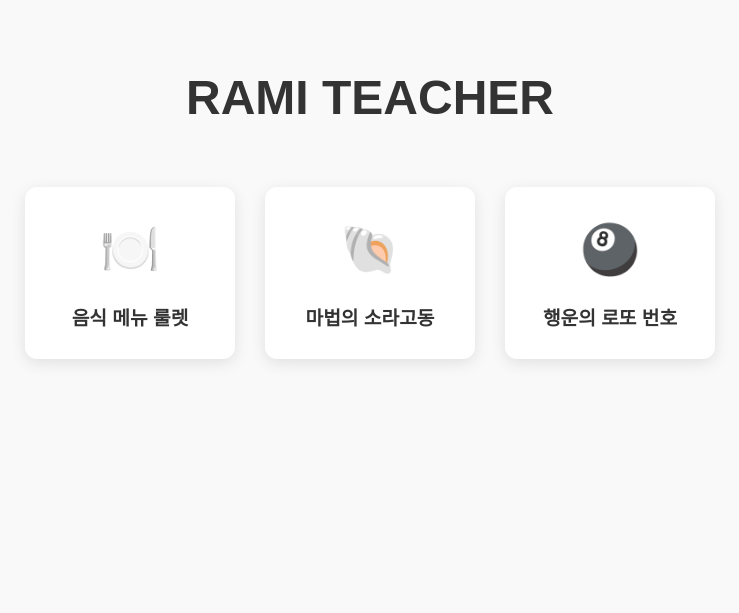
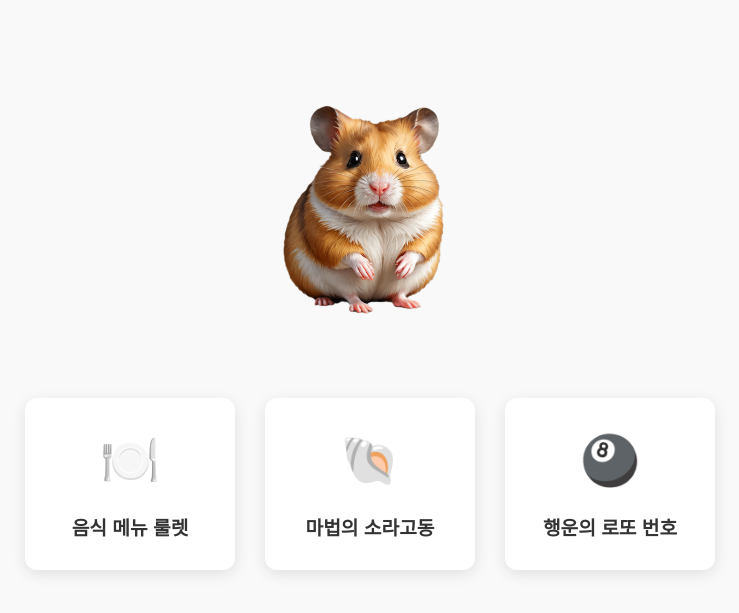
Before and after one commit to ramiteacher/ramiteacher.github.io, a Jekyll site: the page built from index.html, in a window 1280 px wide. Shown: the top 613 px of the page, without its empty margins (270-1009 px from the left). Built offline with Jekyll 4.4.1, drawn with Linux system fonts in a browser that asks for light colours; the list of posts is cut into pages by our own code.

Commit message:
메인 페이지 디자인 완성

```diff
--- a/index.html
+++ b/index.html
@@ -23,11 +23,13 @@
       padding: 20px;
     }
 
-    .main-title {
-      font-size: 3em;
+    .logo-container {
       margin: 40px 0;
-      font-weight: bold;
-      color: #333;
+    }
+
+    .logo {
+      max-width: 280px;
+      height: auto;
     }
 
     .navigation-buttons {
@@ -70,7 +72,9 @@
 </head>
 <body>
   <div class="container">
-    <h1 class="main-title">RAMI TEACHER</h1>
+    <div class="logo-container">
+      <img src="/assets/images/meee.png" alt="RAMI TEACHER" class="logo">
+    </div>
 
     <div class="navigation-buttons">
       <a href="/dinner/" class="nav-button">
```
